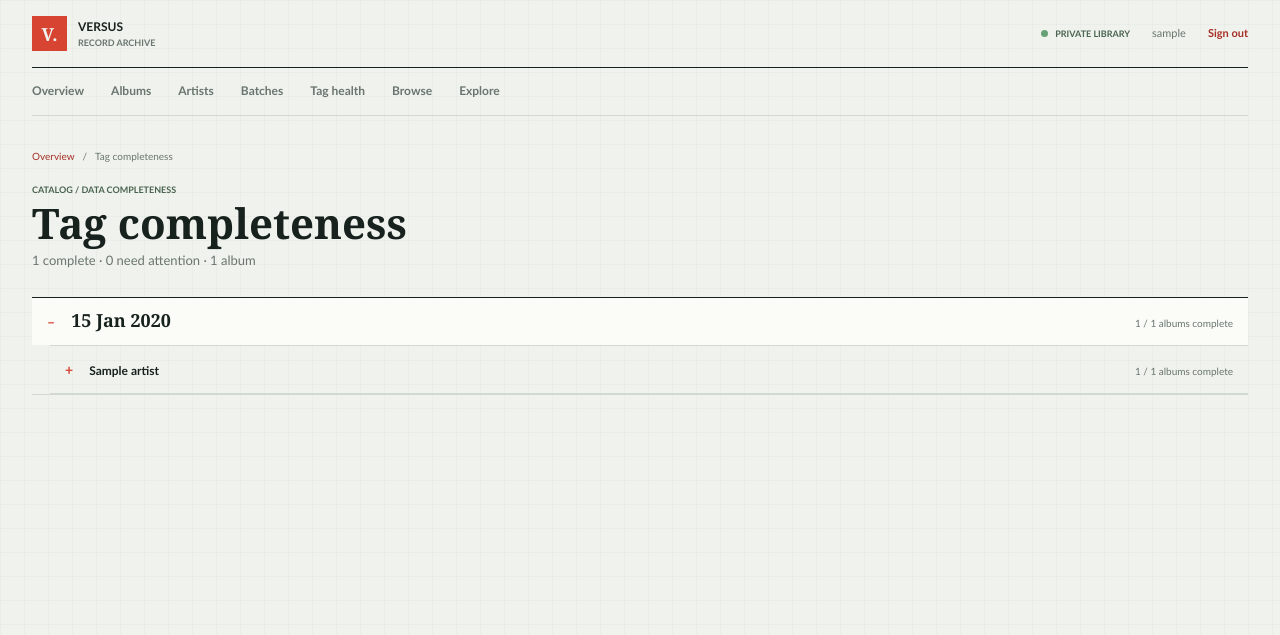
After one commit to adrgod/Versus_platform, a Django app: page /quality/completeness/ in a window 1280 px wide, after a click that opens the changed part. The commit adds this page. Shown: the top 635 px of the page. Run offline with Django 5.2, Linux system fonts and the light colour scheme; a user stored in the database is signed in; tables that the repository leaves empty hold one stand-in row (values such as "Sample post"); some libraries are stand-ins or nearby versions.

Commit message:
feat: changed how online lookup behave, added online refresh outcome. Added waiting animation. added link to list of enrichment complete/failed. llm refresh time taken, completeness of tags with link of what is good and what is missing.

```diff
--- a/config.json
+++ b/config.json
@@ -10,7 +10,7 @@
     },
     "insights": {
         "ollama_url": "http://localhost:11434",
-        "model": "qwen3:8b",
+        "model": "qwen3.8:latest",
         "context_tokens": 16384,
         "chunk_chars": 24000,
         "timeout_seconds": 600
--- a/library/models.py
+++ b/library/models.py
@@ -251,3 +251,4 @@ class AlbumInsight(models.Model):
     lyric_themes = models.JSONField(default=list, blank=True)
     events = models.JSONField(default=list, blank=True)
     extracted_at = models.DateTimeField(null=True, blank=True)
+    llm_duration_seconds = models.DecimalField(max_digits=12, decimal_places=3, null=True, blank=True)
--- a/library/urls.py
+++ b/library/urls.py
@@ -33,6 +33,7 @@ urlpatterns = [
     path("batches/<str:day>/write/", views.batch_write, name="batch-write"),
     path("batches/<str:day>/status/", views.batch_status, name="batch-status"),
     path("quality/", views.quality_report, name="quality-report"),
+    path("quality/completeness/", views.completeness_report, name="completeness-report"),
     path("tracks/<int:track_id>/edit/", views.edit_track_tags, name="edit-tags"),
     path("tracks/<int:track_id>/confirm/", views.confirm_tag_edit, name="confirm-tag-edit"),
 ]
--- a/library/views.py
+++ b/library/views.py
@@ -498,6 +498,17 @@ def _quality_rows(search=""):
 		.order_by(*queries.track_order())[:1000]
 	)
 	fields = repository.get_config()["quality_attributes"]
+	result = []
+	for row in rows:
+		row.missing_fields = _missing_quality_fields(row, fields)
+		row.quality_percent = (
+			round(100 * (len(fields) - len(row.missing_fields)) / len(fields)) if fields else 100
+		)
+		result.append(row)
+	return result
+
+
+def _missing_quality_fields(row, fields):
 	row_attributes = {
 		"artist": "artist_name",
 		"album": "album_name",
@@ -506,17 +517,7 @@ def _quality_rows(search=""):
 		"date": "release_year",
 		"genre": "genre",
 	}
-	result = []
-	for row in rows:
-		row.missing_fields = [
-			field for field in fields
-			if not getattr(row, row_attributes.get(field, field))
-		]
-		row.quality_percent = (
-			round(100 * (len(fields) - len(row.missing_fields)) / len(fields)) if fields else 100
-		)
-		result.append(row)
-	return result
+	return [field for field in fields if not getattr(row, row_attributes.get(field, field))]
 
 
 @login_required
@@ -528,6 +529,80 @@ def quality_report(request):
 		"search": search,
 		"incomplete_count": sum(bool(track.missing_fields) for track in tracks),
 		"average_score": round(sum(track.quality_percent for track in tracks) / len(tracks)) if tracks else 0,
+	})
+
+
+@login_required
+def completeness_report(request):
+	fields = repository.get_config()["quality_attributes"]
+	tracks_by_album = {}
+	tracks = (
+		queries.tracks()
+		.select_related("album", "album__artist")
+		.annotate(release_year=F("album__album_release_year"), genre=F("album__album_genre"))
+		.order_by(*queries.track_order())
+	)
+	for track in tracks:
+		tracks_by_album.setdefault(track.album_id, []).append(track)
+
+	batches = {}
+	complete_count = incomplete_count = 0
+	albums = Album.objects.select_related("artist").order_by(
+		Lower("artist__artist_name"), Lower("album_name")
+	)
+	for album in albums:
+		batch = batches.setdefault(album.album_batch_date, {
+			"date": album.album_batch_date,
+			"artists": {},
+			"album_count": 0,
+			"complete_count": 0,
+			"incomplete_count": 0,
+		})
+		artist = batch["artists"].setdefault(album.artist_id, {
+			"artist": album.artist,
+			"albums": [],
+			"album_count": 0,
+			"complete_count": 0,
+			"incomplete_count": 0,
+		})
+		album_tracks = tracks_by_album.get(album.pk, [])
+		track_rows = []
+		missing_fields = set()
+		for track in album_tracks:
+			track_missing = _missing_quality_fields(track, fields)
+			missing_fields.update(track_missing)
+			track_rows.append({
+				"id": track.track_id,
+				"name": track.track_name or "Untitled track",
+				"missing_fields": track_missing,
+			})
+		if not album_tracks:
+			missing_fields.add("tracks")
+		is_complete = bool(album_tracks) and not missing_fields
+		album_row = {
+			"album": album,
+			"tracks": track_rows,
+			"missing_fields": sorted(missing_fields),
+			"complete": is_complete,
+		}
+		artist["albums"].append(album_row)
+		for group in (batch, artist):
+			group["album_count"] += 1
+			group["complete_count" if is_complete else "incomplete_count"] += 1
+		if is_complete:
+			complete_count += 1
+		else:
+			incomplete_count += 1
+
+	batch_rows = []
+	for batch in sorted(batches.values(), key=lambda item: item["date"] or date.min, reverse=True):
+		batch["artists"] = sorted(batch["artists"].values(), key=lambda item: item["artist"].artist_name.casefold())
+		batch_rows.append(batch)
+	return render(request, "library/completeness_report.html", {
+		"batches": batch_rows,
+		"album_count": complete_count + incomplete_count,
+		"complete_count": complete_count,
+		"incomplete_count": incomplete_count,
 	})
 
 
@@ -899,6 +974,16 @@ def enrichment_status(request):
 		AlbumProfile.objects.filter(status=EnrichmentStatus.NOT_FOUND, album__artist__profile__status=EnrichmentStatus.MATCHED)
 		.select_related("album", "album__artist", "album__artist__profile").order_by(Lower("album__artist__artist_name"), Lower("album__album_name"))
 	)
+	extracted_albums = (
+		AlbumInsight.objects.filter(status=EnrichmentStatus.MATCHED)
+		.select_related("album", "album__artist")
+		.order_by(Lower("album__artist__artist_name"), Lower("album__album_name"))
+	)
+	failed_albums = (
+		AlbumInsight.objects.filter(status=EnrichmentStatus.ERROR)
+		.select_related("album", "album__artist")
+		.order_by(Lower("album__artist__artist_name"), Lower("album__album_name"))
+	)
 	ollama = OllamaClient()
 	return render(request, "library/enrichment.html", {
 		"artist_counts": artist_counts,
@@ -906,6 +991,8 @@ def enrichment_status(request):
 		"unmatched_artists": unmatched_artists[:300],
 		"doubtful_artists": doubtful_artists[:100],
 		"unmatched_albums": unmatched_albums[:300],
+		"extracted_albums": extracted_albums,
+		"failed_albums": failed_albums,
 		"job": enrichment_service.get_job("musicbrainz"),
 		"notes_job": enrichment_service.get_job("notes"),
 		"running": enrichment_service.running_job(),
--- a/static/library/library.css
+++ b/static/library/library.css
@@ -82,6 +82,14 @@ button:focus-visible, a:focus-visible, input:focus-visible, summary:focus-visibl
 .stat-cell > span { color: var(--muted); font: 800 9px/1.3 var(--display); }
 .stat-cell > strong { margin: 7px 0 1px; font: 600 39px/.95 var(--serif); }
 .stat-cell > small { color: var(--muted); font-size: 10px; }
+.stat-disclosure > summary { cursor: pointer; }
+.stat-disclosure > summary > span { color: var(--muted); font: 800 9px/1.3 var(--display); }
+.stat-disclosure > summary > strong { display: block; margin: 7px 0 1px; font: 600 39px/.95 var(--serif); }
+.stat-disclosure > summary > small { color: var(--signal-dark); font-size: 10px; }
+.insight-album-list { max-height: 220px; overflow-y: auto; margin: 12px 0 0; padding: 0; list-style: none; font-size: 11px; }
+.insight-album-list li { padding: 5px 0; border-top: 1px solid var(--line); }
+.insight-album-list a { color: var(--signal-dark); font-weight: 700; }
+.insight-album-list small { display: block; color: var(--muted); font-size: 10px; }
 .stat-primary { color: #fff; background: var(--moss); }
 .stat-primary > span, .stat-primary > small { color: #dce5da; }
 .dashboard-lower { margin-top: 43px; }
@@ -210,6 +218,33 @@ button:focus-visible, a:focus-visible, input:focus-visible, summary:focus-visibl
 .quality-meter i { height: 100%; display: block; background: var(--moss); }
 .missing-tags { color: var(--signal-dark); font-size: 10px; }
 .complete-tag { display: inline-block; padding: 3px 6px; color: var(--moss); background: #e3eadf; font-size: 9px; font-weight: 750; }
+.completion-tree { border-top: 1px solid var(--ink); }
+.completion-batch, .completion-artist, .completion-album { border-bottom: 1px solid var(--line); }
+.completion-batch > summary, .completion-artist > summary, .completion-album > summary { display: flex; flex-wrap: wrap; align-items: baseline; gap: 7px 16px; padding: 13px 15px; cursor: pointer; list-style: none; }
+.completion-batch > summary::-webkit-details-marker, .completion-artist > summary::-webkit-details-marker, .completion-album > summary::-webkit-details-marker { display: none; }
+.completion-batch > summary::before, .completion-artist > summary::before, .completion-album > summary::before { content: "+"; color: var(--signal); font-weight: 800; }
+.completion-batch[open] > summary::before, .completion-artist[open] > summary::before, .completion-album[open] > summary::before { content: "–"; }
+.completion-batch > summary { background: var(--surface); }
+.completion-batch > summary strong { font: 600 18px/1.1 var(--serif); }
+.completion-batch > summary span, .completion-artist > summary span { margin-left: auto; color: var(--muted); font-size: 10px; }
+.completion-batch-content { padding-left: 18px; }
+.completion-artist > summary { border-top: 1px solid var(--line); }
+.completion-artist > summary strong { font-size: 12px; }
+.completion-artist > summary strong a:hover, .completion-album-content > a:hover { text-decoration: underline; }
+.completion-artist-content { padding-left: 16px; }
+.completion-album > summary { padding: 10px 12px; }
+.completion-album > summary strong { font-size: 11px; }
+.completion-album > summary small { margin-left: auto; color: var(--muted); font-size: 9px; }
+.completion-album-content { padding: 0 12px 12px 31px; }
+.completion-album-content > p { margin: 8px 0; }
+.completion-track-list { margin: 8px 0 0; padding: 0; list-style: none; }
+.completion-track-list li { display: grid; grid-template-columns: minmax(120px, 1fr) minmax(120px, auto) auto; align-items: center; gap: 8px 14px; padding: 7px 0; border-top: 1px solid var(--line); font-size: 10px; }
+.completion-track-list li > span:first-child { overflow-wrap: anywhere; }
+@media (max-width: 620px) {
+  .completion-batch-content, .completion-artist-content { padding-left: 8px; }
+  .completion-track-list li { grid-template-columns: 1fr auto; }
+  .completion-track-list li > span:nth-child(2) { grid-column: 1/-1; }
+}
 .editor-layout { display: grid; grid-template-columns: minmax(0, 1.5fr) minmax(200px, .7fr); gap: 40px; align-items: start; }
 .tag-form { border-top: 1px solid var(--ink); }
 .field-row { display: grid; grid-template-columns: minmax(125px, .5fr) minmax(0, 1fr); align-items: center; gap: 20px; padding: 10px 0; border-bottom: 1px solid var(--line); }
--- /dev/null
+++ b/templates/library/completeness_report.html
@@ -0,0 +1,37 @@
+{% extends "library/base.html" %}
+{% block title %}Tag completeness{% endblock %}
+{% block content %}
+<div class="breadcrumb"><a href="{% url 'library:dashboard' %}">Overview</a><span>/</span>Tag completeness</div>
+<section class="page-heading"><div><span class="eyebrow">CATALOG / DATA COMPLETENESS</span><h1>Tag completeness</h1><p class="subheading">{{ complete_count }} complete · {{ incomplete_count }} need attention · {{ album_count }} album{{ album_count|pluralize }}</p></div></section>
+
+<section class="completion-tree" aria-label="Completeness by batch, artist and album">
+  {% for batch in batches %}
+    <details class="completion-batch">
+      <summary><strong>{% if batch.date %}{{ batch.date|date:"j M Y" }}{% else %}Unbatched{% endif %}</strong><span>{{ batch.complete_count }} / {{ batch.album_count }} albums complete</span></summary>
+      <div class="completion-batch-content">
+        {% for artist in batch.artists %}
+          <details class="completion-artist">
+            <summary><strong><a href="{% url 'library:artist-detail' artist.artist.pk %}">{{ artist.artist.artist_name }}</a></strong><span>{{ artist.complete_count }} / {{ artist.album_count }} albums complete</span></summary>
+            <div class="completion-artist-content">
+              {% for item in artist.albums %}
+                <details class="completion-album">
+                  <summary><strong>{{ item.album.album_name }}</strong><span class="{% if item.complete %}complete-tag{% else %}missing-tags{% endif %}">{% if item.complete %}Complete{% else %}Needs attention{% endif %}</span><small>{{ item.tracks|length }} track{{ item.tracks|length|pluralize }}</small></summary>
+                  <div class="completion-album-content">
+                    <a class="quiet-link" href="{% url 'library:album-detail' item.album.pk %}">Open album ↗</a>
+                    {% if item.missing_fields %}<p class="missing-tags">Missing: {{ item.missing_fields|join:", " }}</p>{% endif %}
+                    {% if item.tracks %}<ul class="completion-track-list">
+                      {% for track in item.tracks %}<li><span>{{ track.name }}</span>{% if track.missing_fields %}<span class="missing-tags">Missing: {{ track.missing_fields|join:", " }}</span><a class="link-button" href="{% url 'library:edit-tags' track.id %}">Review</a>{% else %}<span class="complete-tag">Complete</span>{% endif %}</li>{% endfor %}
+                    </ul>{% else %}<p class="missing-tags">No tracks are attached to this album.</p>{% endif %}
+                  </div>
+                </details>
+              {% endfor %}
+            </div>
+          </details>
+        {% endfor %}
+      </div>
+    </details>
+  {% empty %}
+    <div class="empty-state"><h3>No albums to report</h3></div>
+  {% endfor %}
+</section>
+{% endblock %}
--- a/templates/library/dashboard.html
+++ b/templates/library/dashboard.html
@@ -15,7 +15,7 @@
   <article class="stat-cell stat-primary"><span>ARTISTS</span><strong>{{ stats.artist_count }}</strong><small>distinct names</small></article>
   <article class="stat-cell"><span>ALBUMS</span><strong>{{ stats.album_count }}</strong><small>indexed releases</small></article>
   <article class="stat-cell"><span>TRACKS</span><strong>{{ stats.track_count }}</strong><small>audio files</small></article>
-  <article class="stat-cell"><span>AVG. MATCH</span><strong>{% if stats.average_quality != None %}{{ stats.average_quality|floatformat:2 }}{% else %}--{% endif %}</strong><small>path confidence</small></article>
+  <article class="stat-cell"><span>AVG. MATCH</span><strong>{% if stats.average_quality != None %}{{ stats.average_quality|floatformat:2 }}{% else %}--{% endif %}</strong><small>path confidence</small><small><a class="quiet-link" href="{% url 'library:completeness-report' %}">View completeness by batch ↗</a></small></article>
 </section>
 <section class="dashboard-lower">
   <div class="section-heading"><div><span class="eyebrow">RECENTLY INDEXED</span><h2>In the crates</h2></div><a class="quiet-link" href="{% url 'library:album-list' %}">All albums <span>↗</span></a></div>
```
Also changed, not shown: library/services/insights.py (+15 -2 lines), library/test_enrichment.py (+7 -1 lines), library/test_insights.py (+49 -1 lines), library/tests.py (+22 -0 lines), templates/library/enrichment.html (+9 -5 lines), library/migrations/0007_albuminsight_llm_duration_seconds.py (added).
